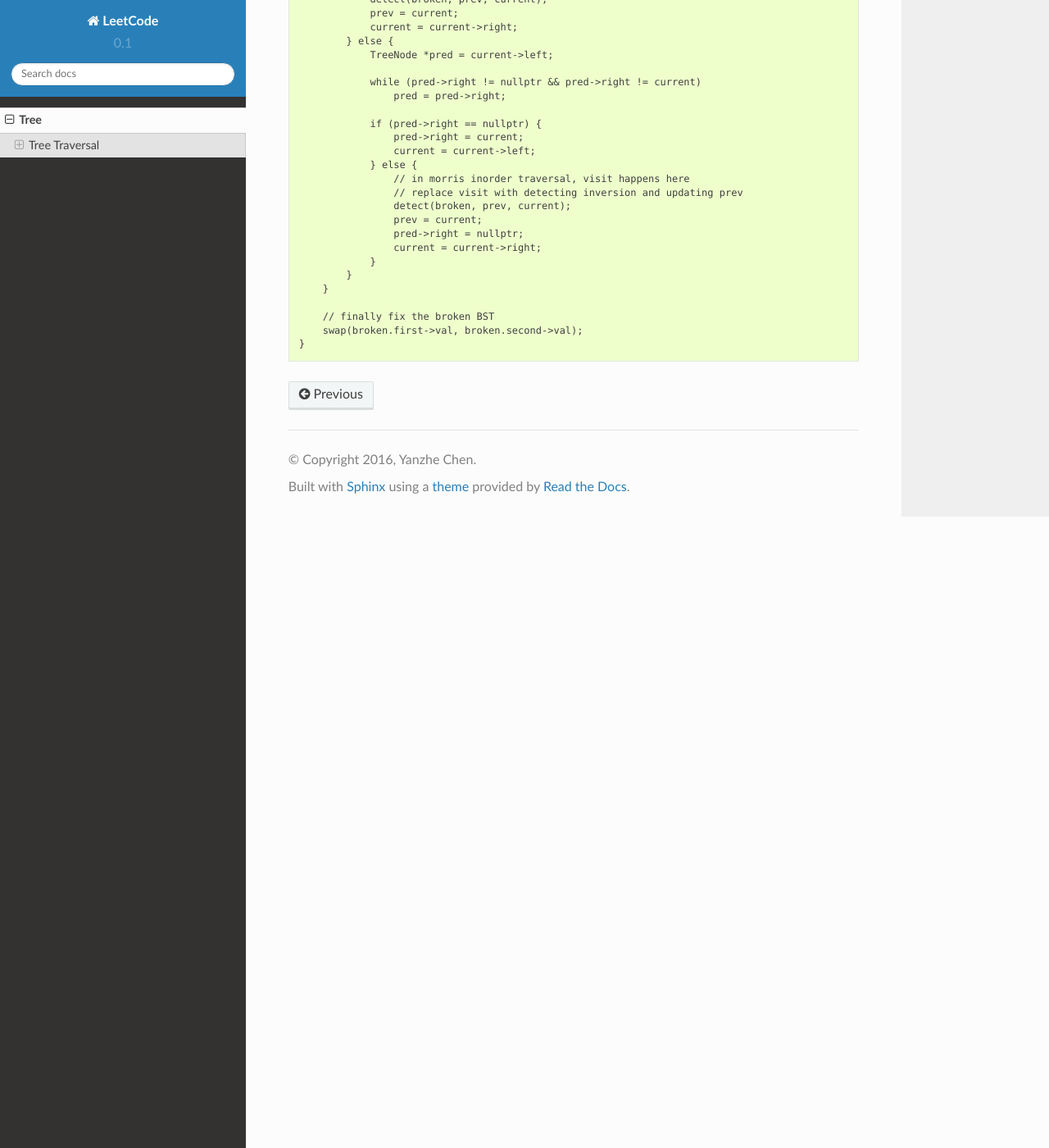
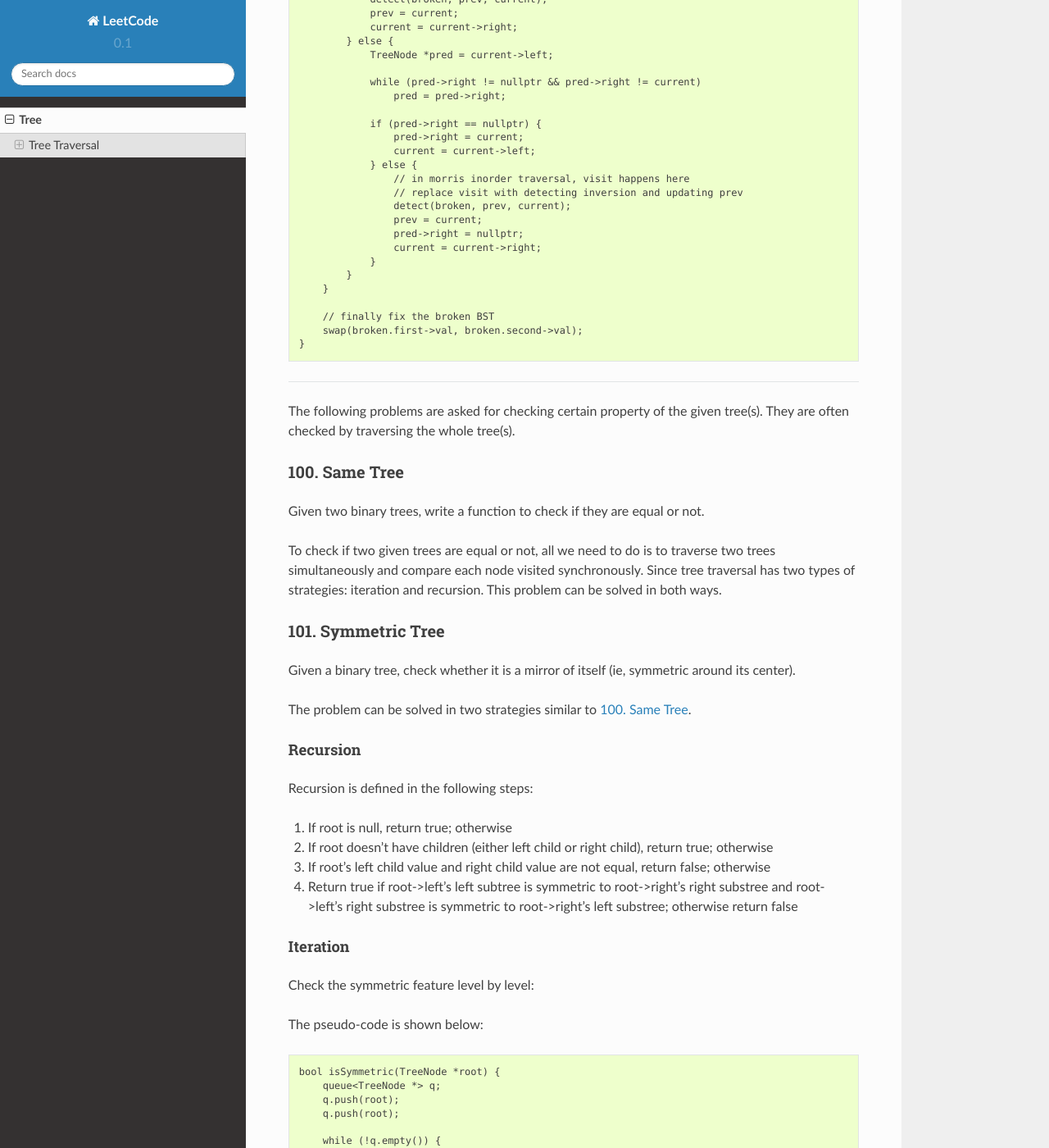
Before and after one commit to chenyanzhe/leetcode, a Sphinx documentation site: the page built from docs/source/tree.rst, in a window 1280 px wide and 1400 px high, scrolled down 9126 px. Shown: the whole window at 82% size. Built offline with Sphinx 7.4.7 and the Read the Docs theme 2.0.0, drawn with Linux system fonts in a browser that asks for light colours; some of the changed text lies outside the part shown.

Commit message:
Update docs

```diff
--- a/docs/source/tree.rst
+++ b/docs/source/tree.rst
@@ -434,3 +434,90 @@ The pseudo-code is shown below:
         // finally fix the broken BST
         swap(broken.first->val, broken.second->val);
     }
+
+----
+
+The following problems are asked for checking certain property of the given tree(s). They are often checked by traversing
+the whole tree(s).
+
+100. Same Tree
+--------------
+
+Given two binary trees, write a function to check if they are equal or not.
+
+To check if two given trees are equal or not, all we need to do is to traverse two trees simultaneously and compare each
+node visited synchronously. Since tree traversal has two types of strategies: iteration and recursion. This problem can
+be solved in both ways.
+
+101. Symmetric Tree
+-------------------
+
+Given a binary tree, check whether it is a mirror of itself (ie, symmetric around its center).
+
+The problem can be solved in two strategies similar to `100. Same Tree`_.
+
+Recursion
+~~~~~~~~~
+
+Recursion is defined in the following steps:
+
+1. If root is null, return true; otherwise
+2. If root doesn't have children (either left child or right child), return true; otherwise
+3. If root's left child value and right child value are not equal, return false; otherwise
+4. Return true if root->left's left subtree is symmetric to root->right's right substree and root->left's right substree
+   is symmetric to root->right's left substree; otherwise return false
+
+Iteration
+~~~~~~~~~
+
+Check the symmetric feature level by level:
+
+The pseudo-code is shown below:
+
+.. code-block:: none
+
+    bool isSymmetric(TreeNode *root) {
+        queue<TreeNode *> q;
+        q.push(root);
+        q.push(root);
+
+        while (!q.empty()) {
+            TreeNode *l = q.front();
+            q.pop();
+            TreeNode *r = q.front();
+            q.pop();
+
+            if (l == nullptr && r == nullptr)
+                continue;
+
+            if (l == nullptr || r == nullptr)
+                return false;
+
+            if (l->val != r->val)
+                return false;
+
+            q.push(l->left);
+            q.push(r->right);
+            q.push(l->right);
+            q.push(r->left);
+        }
+
+        return true;
+    }
+
+110. Balanced Binary Tree
+-------------------------
+
+Given a binary tree, determine if it is height-balanced.
+
+The problem can be deduced to calculating the height of a binary tree. To speed up the validation, we choose to report
+the inbalance immediately.
+
+----
+
+The following problems are about transforming the tree data structure to another form.
+
+114. Flatten Binary Tree to Linked List
+---------------------------------------
+
+To be continued.
```
